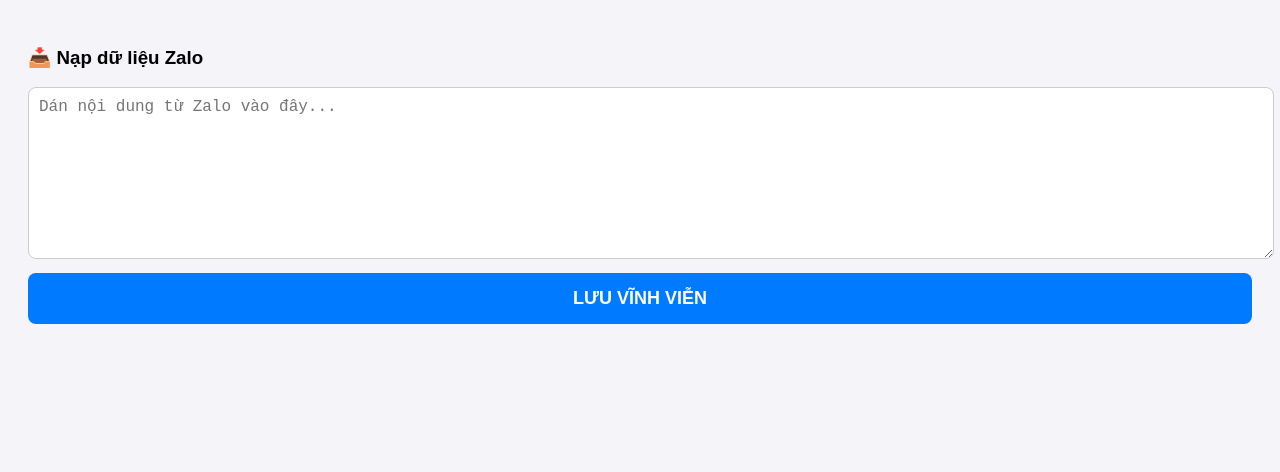
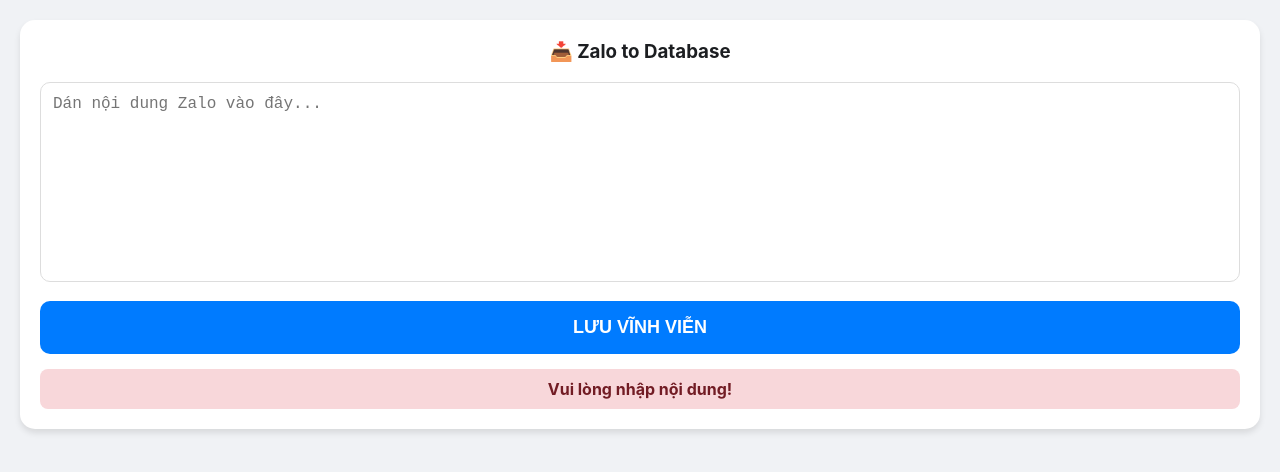
Before and after one commit to PhucHungWEDO/zalo-to-supabase, a plain HTML site: page index.html in a window 1280 px wide. Both pictures are taken after a click on the button "LƯU VĨNH VIỄN". Drawn offline with nearby package versions, Linux system fonts and the light colour scheme.

Commit message:
Cap nhat giao dien

```diff
--- a/index.html
+++ b/index.html
@@ -1,75 +1,93 @@
 <!DOCTYPE html>
 <html lang="vi">
-
 <head>
     <meta charset="UTF-8">
-    <meta name="viewport" content="width=device-width, initial-scale=1.0">
-    <title>Zalo to Supabase</title>
+    <meta name="viewport" content="width=device-width, initial-scale=1.0, maximum-scale=1.0, user-scalable=no">
+    <title>Zalo Sync - Tài Huỳnh</title>
     <script src="https://cdn.jsdelivr.net/npm/@supabase/supabase-js@2"></script>
     <style>
-        body {
-            font-family: sans-serif;
-            padding: 20px;
-            background: #f4f4f9;
+        body { font-family: -apple-system, sans-serif; padding: 20px; background: #f0f2f5; margin: 0; }
+        .card { background: white; padding: 20px; border-radius: 15px; box-shadow: 0 4px 6px rgba(0,0,0,0.1); }
+        h3 { margin-top: 0; color: #1c1e21; text-align: center; }
+        textarea {
+            width: 100%; height: 200px; border-radius: 10px; border: 1px solid #ddd;
+            padding: 12px; font-size: 16px; box-sizing: border-box; resize: none;
+            margin-bottom: 15px; outline: none;
         }
-
-        textarea {
-            width: 100%;
-            height: 150px;
-            border-radius: 8px;
-            border: 1px solid #ccc;
-            padding: 10px;
-            font-size: 16px;
+        textarea:focus { border-color: #007bff; }
+        button {
+            width: 100%; padding: 16px; background: #007bff; color: white; border: none;
+            border-radius: 10px; font-size: 18px; font-weight: bold; cursor: pointer;
+            transition: background 0.3s;
         }
-
-        button {
-            width: 100%;
-            padding: 15px;
-            background: #007bff;
-            color: white;
-            border: none;
-            border-radius: 8px;
-            margin-top: 10px;
-            font-size: 18px;
-            font-weight: bold;
+        button:disabled { background: #ccc; }
+        #status {
+            margin-top: 15px; padding: 10px; border-radius: 8px; text-align: center;
+            font-weight: bold; display: none;
         }
-
-        .status {
-            margin-top: 10px;
-            text-align: center;
-            color: #28a745;
-            display: none;
-        }
+        .success { background: #d4edda; color: #155724; }
+        .error { background: #f8d7da; color: #721c24; }
     </style>
 </head>
-
 <body>
-    <h3>📥 Nạp dữ liệu Zalo</h3>
-    <textarea id="content" placeholder="Dán nội dung từ Zalo vào đây..."></textarea>
-    <button onclick="saveData()">LƯU VĨNH VIỄN</button>
-    <div id="status" class="status">Đã lưu thành công! ✅</div>
+    <div class="card">
+        <h3>📥 Zalo to Database</h3>
+        <textarea id="content" placeholder="Dán nội dung Zalo vào đây..."></textarea>
+        <button id="btnSave" onclick="saveData()">LƯU VĨNH VIỄN</button>
+        <div id="status"></div>
+    </div>
 
     <script>
         const _URL = "https://lcnjmtdccbvnqsitfvxs.supabase.co";
         const _KEY = "eyJhbGciOiJIUzI1NiIsInR5cCI6IkpXVCJ9.eyJpc3MiOiJzdXBhYmFzZSIsInJlZiI6ImxjbmptdGRjY2J2bnFzaXRmdnhzIiwicm9sZSI6ImFub24iLCJpYXQiOjE3NzQ0MjkxMjIsImV4cCI6MjA5MDAwNTEyMn0.ygzImhpaSgS6T67th_jXDcf8bMaG6yNZnwll8JCPflE";
-        const supabase = supabase.createClient(_URL, _KEY);
+
+        // Khởi tạo Supabase đúng cách
+        const supabaseClient = supabase.createClient(_URL, _KEY);
 
         async function saveData() {
-            const text = document.getElementById('content').value;
-            if (!text) return;
+            const textArea = document.getElementById('content');
+            const btn = document.getElementById('btnSave');
+            const statusDiv = document.getElementById('status');
+            const text = textArea.value.trim();
 
-            const { error } = await supabase.from('agent_logs').insert([{
-                project_name: "Zalo_Mobile_Inbox",
-                payload: { raw_content: text, source: "Mobile" }
-            }]);
+            if(!text) {
+                showStatus("Vui lòng nhập nội dung!", "error");
+                return;
+            }
 
-            if (!error) {
-                document.getElementById('status').style.display = 'block';
-                document.getElementById('content').value = '';
-                setTimeout(() => { document.getElementById('status').style.display = 'none'; }, 3000);
+            // Trạng thái đang xử lý
+            btn.disabled = true;
+            btn.innerText = "Đang lưu...";
+
+            try {
+                const { error } = await supabaseClient.from('agent_logs').insert([{
+                    project_name: "Zalo_Mobile_Inbox",
+                    payload: {
+                        raw_content: text,
+                        source: "Mobile_PWA",
+                        timestamp: new Date().toISOString()
+                    }
+                }]);
+
+                if(error) throw error;
+
+                showStatus("Đã lưu thành công! ✅", "success");
+                textArea.value = ''; // Xóa nội dung sau khi lưu
+            } catch (err) {
+                showStatus("Lỗi: " + err.message, "error");
+            } finally {
+                btn.disabled = false;
+                btn.innerText = "LƯU VĨNH VIỄN";
             }
+        }
+
+        function showStatus(msg, type) {
+            const statusDiv = document.getElementById('status');
+            statusDiv.innerText = msg;
+            statusDiv.className = type;
+            statusDiv.style.display = 'block';
+            setTimeout(() => { statusDiv.style.display = 'none'; }, 4000);
         }
     </script>
 </body>
-
 </html>
```
